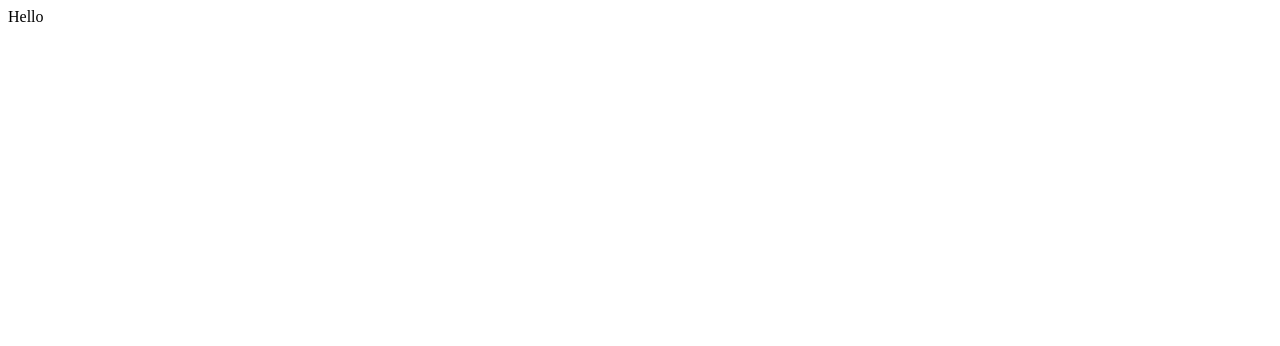
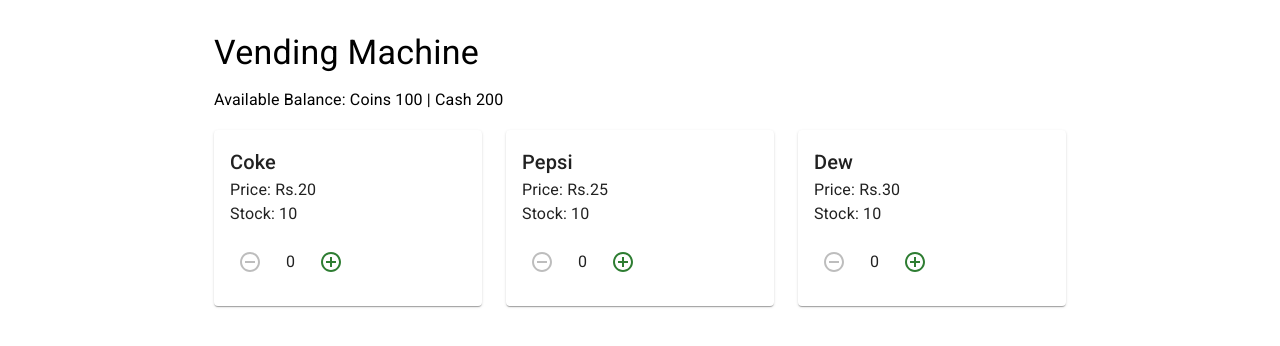
Before and after one commit to SumitShrestha11/VendingMachine, a React (Vite) app in the folder vending-machine-frontend/: page / in a window 1280 px wide. Shown: the top 346 px of the page. Built offline with nearby package versions, Linux system fonts and the light colour scheme.

Commit message:
feat: implemented simple UI for adding and removing products

```diff
--- a/vending-machine-frontend/package.json
+++ b/vending-machine-frontend/package.json
@@ -13,7 +13,8 @@
     "@emotion/react": "^11.13.5",
     "@emotion/styled": "^11.13.5",
     "@fontsource/roboto": "^5.1.0",
-    "@mui/material": "^6.1.9",
+    "@mui/icons-material": "^6.1.10",
+    "@mui/material": "^6.1.10",
     "react": "^18.3.1",
     "react-dom": "^18.3.1"
   },
--- a/vending-machine-frontend/src/App.tsx
+++ b/vending-machine-frontend/src/App.tsx
@@ -1,5 +1,11 @@
+import VendingMachine from "./components/VendingMachine/VendingMachine";
+
 const App = () => {
-  return <>Hello</>;
+  return (
+    <>
+      <VendingMachine />
+    </>
+  );
 };
 
 export default App;
--- a/vending-machine-frontend/src/components/VendingMachine/VendingMachine.tsx
+++ b/vending-machine-frontend/src/components/VendingMachine/VendingMachine.tsx
@@ -1,5 +1,170 @@
+import AddCircleOutlineIcon from "@mui/icons-material/AddCircleOutline";
+import RemoveCircleOutlineIcon from "@mui/icons-material/RemoveCircleOutline";
+import {
+  Box,
+  Button,
+  Card,
+  CardContent,
+  Container,
+  IconButton,
+  Paper,
+  Stack,
+  Typography,
+} from "@mui/material";
+import Grid from "@mui/material/Grid2";
+import React, { useState } from "react";
+import { PRODUCTS } from "../../constants/Products";
+
 const VendingMachine = () => {
-  return <>Vending Machine</>;
+  // const products = PRODUCTS;
+  const [products, setProduct] = useState([...PRODUCTS]);
+  const [balances, setBalances] = useState({ coins: 100, cash: 200 });
+
+  const productsQuantityObject = PRODUCTS.reduce((acc, product) => {
+    acc[product.id] = { stock: product.stock, selected: 0 };
+    return acc;
+  }, {} as Record<number, { stock: number; selected: number }>);
+  const [productsQuantity, setProductsQuantity] = useState<
+    Record<number, { stock: number; selected: number }>
+  >(productsQuantityObject);
+
+  const selectedProducts = products?.filter(
+    (product) => productsQuantity?.[product.id]?.selected > 0
+  );
+
+  return (
+    <Container maxWidth="md" sx={{ mt: 4 }}>
+      <Typography variant="h4" gutterBottom>
+        Vending Machine
+      </Typography>
+
+      <Typography variant="subtitle1">
+        Available Balance: Coins {balances.coins} | Cash {balances.cash}
+      </Typography>
+
+      <Grid container spacing={3} sx={{ mt: 2 }}>
+        {products.map((product) => (
+          <Grid size={{ xs: 12, sm: 4 }} key={product.id}>
+            <Card>
+              <CardContent>
+                <Typography variant="h6">{product.name}</Typography>
+                <Typography>Price: Rs.{product.price}</Typography>
+                <Typography>
+                  Stock: {productsQuantity?.[product.id]?.stock ?? 0}
+                </Typography>
+                <Stack
+                  direction="row"
+                  gap={2}
+                  sx={{ mt: 2 }}
+                  alignItems="center"
+                >
+                  <Box alignItems="center" justifyContent="center">
+                    <IconButton
+                      color="error"
+                      disabled={productsQuantity?.[product.id]?.selected === 0}
+                      onClick={() => {
+                        setProductsQuantity((prev) => ({
+                          ...prev,
+                          [product.id]: {
+                            stock: prev[product.id].stock + 1,
+                            selected: prev[product.id].selected - 1,
+                          },
+                        }));
+                      }}
+                    >
+                      <RemoveCircleOutlineIcon />
+                    </IconButton>
+                  </Box>
+
+                  <Box alignItems="center" justifyContent="center">
+                    <Typography>
+                      {productsQuantity?.[product.id]?.selected || 0}
+                    </Typography>
+                  </Box>
+
+                  <Box alignItems="center" justifyContent="center">
+                    <IconButton
+                      color="success"
+                      disabled={productsQuantity?.[product.id]?.stock === 0}
+                      onClick={() => {
+                        setProductsQuantity((prev) => ({
+                          ...prev,
+                          [product.id]: {
+                            stock: prev[product.id].stock - 1,
+                            selected: prev[product.id].selected + 1,
+                          },
+                        }));
+                      }}
+                    >
+                      <AddCircleOutlineIcon />
+                    </IconButton>
+                  </Box>
+                </Stack>
+              </CardContent>
+            </Card>
+          </Grid>
+        ))}
+      </Grid>
+
+      {selectedProducts.length > 0 && (
+        <>
+          <Paper sx={{ mt: 2, p: 2 }}>
+            <Typography variant="h6">Your Basket</Typography>
+            <Grid container spacing={1} sx={{ mt: 2 }}>
+              {selectedProducts.map((product) => (
+                <React.Fragment key={product.id}>
+                  <Grid size={{ xs: 8 }}>
+                    <Typography>
+                      {product.name} x{" "}
+                      {productsQuantity?.[product.id]?.selected}
+                    </Typography>
+                  </Grid>
+                  <Grid size={{ xs: 4 }} sx={{ textAlign: "right" }}>
+                    <Typography>
+                      Rs.{" "}
+                      {product.price * productsQuantity?.[product.id]?.selected}
+                    </Typography>
+                  </Grid>
+                </React.Fragment>
+              ))}
+              <Grid size={{ xs: 8 }}>
+                <Typography variant="h6">Total</Typography>
+              </Grid>
+              <Grid size={{ xs: 4 }} sx={{ textAlign: "right" }}>
+                <Typography variant="h6">
+                  Rs.{" "}
+                  {selectedProducts.reduce(
+                    (acc, product) =>
+                      acc +
+                      product.price * productsQuantity?.[product.id]?.selected,
+                    0
+                  )}
+                </Typography>
+              </Grid>
+            </Grid>
+          </Paper>
+          <Stack
+            direction="row"
+            gap={2}
+            sx={{ mt: 2 }}
+            alignItems="center"
+            justifyContent="flex-end"
+          >
+            <Box alignItems="center" justifyContent="center">
+              <Button variant="contained" color="warning" onClick={() => {}}>
+                Refund
+              </Button>
+            </Box>
+            <Box alignItems="center" justifyContent="center">
+              <Button variant="contained" color="success">
+                Proceed to Payment
+              </Button>
+            </Box>
+          </Stack>
+        </>
+      )}
+    </Container>
+  );
 };
 
 export default VendingMachine;
--- /dev/null
+++ b/vending-machine-frontend/src/constants/Products.ts
@@ -0,0 +1,7 @@
+// export const PRODUCTS = [{"Coke"}, {"Pepsi"}, "Dew"];
+export const PRODUCTS = [
+  { id: 1, name: "Coke", price: 20, stock: 10 },
+  { id: 2, name: "Pepsi", price: 25, stock: 10 },
+  { id: 3, name: "Dew", price: 30, stock: 10 },
+];
+export const PAYMENT_METHODS = ["COIN", "CASH"];
--- /dev/null
+++ b/vending-machine-frontend/src/enums/PaymentMethod.ts
@@ -0,0 +1,4 @@
+export enum PaymentMethod {
+  CASH = "CASH",
+  COIN = "COIN",
+}
--- /dev/null
+++ b/vending-machine-frontend/src/enums/Products.ts
@@ -0,0 +1,5 @@
+export const enum Products {
+  COKE = 1,
+  PEPSI = 2,
+  DEW = 3,
+}
```
Also changed, not shown: vending-machine-frontend/src/models/Product.ts (added, +7 -0 lines), 1 other file (tests, documents, lock files or other folders).
